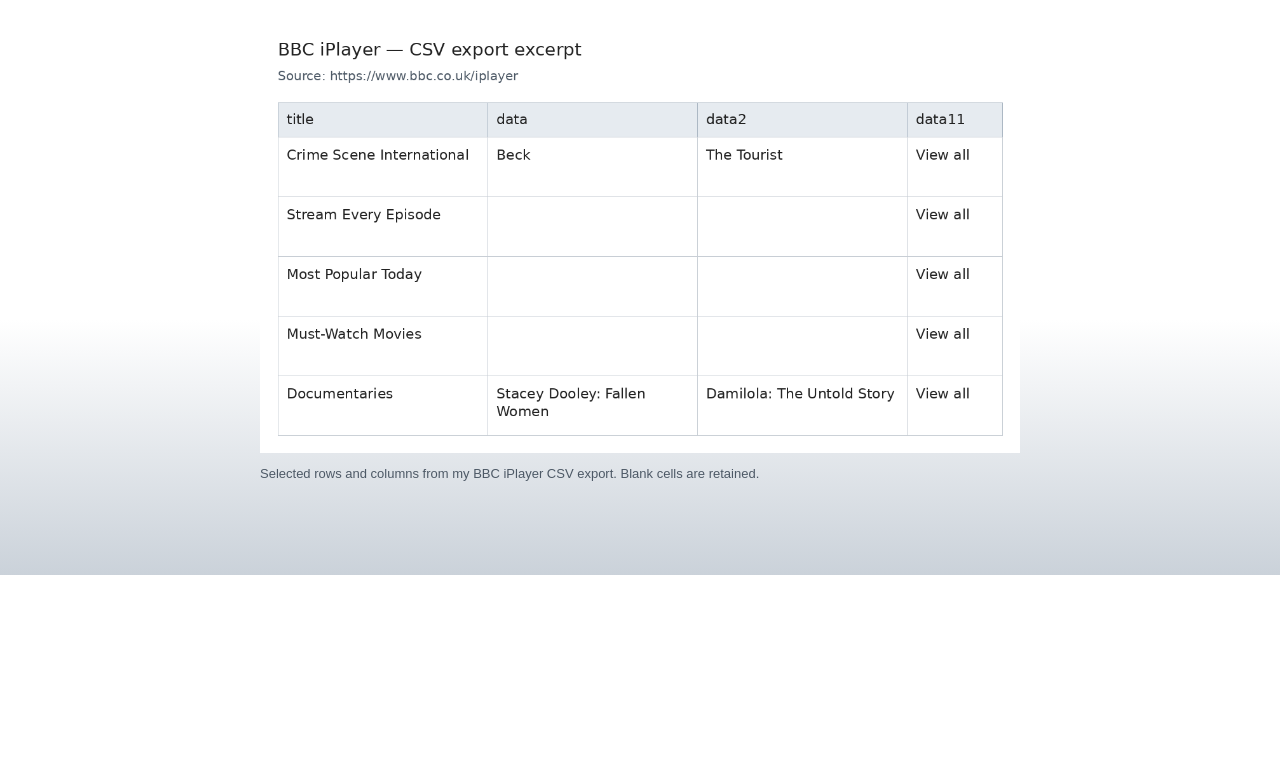
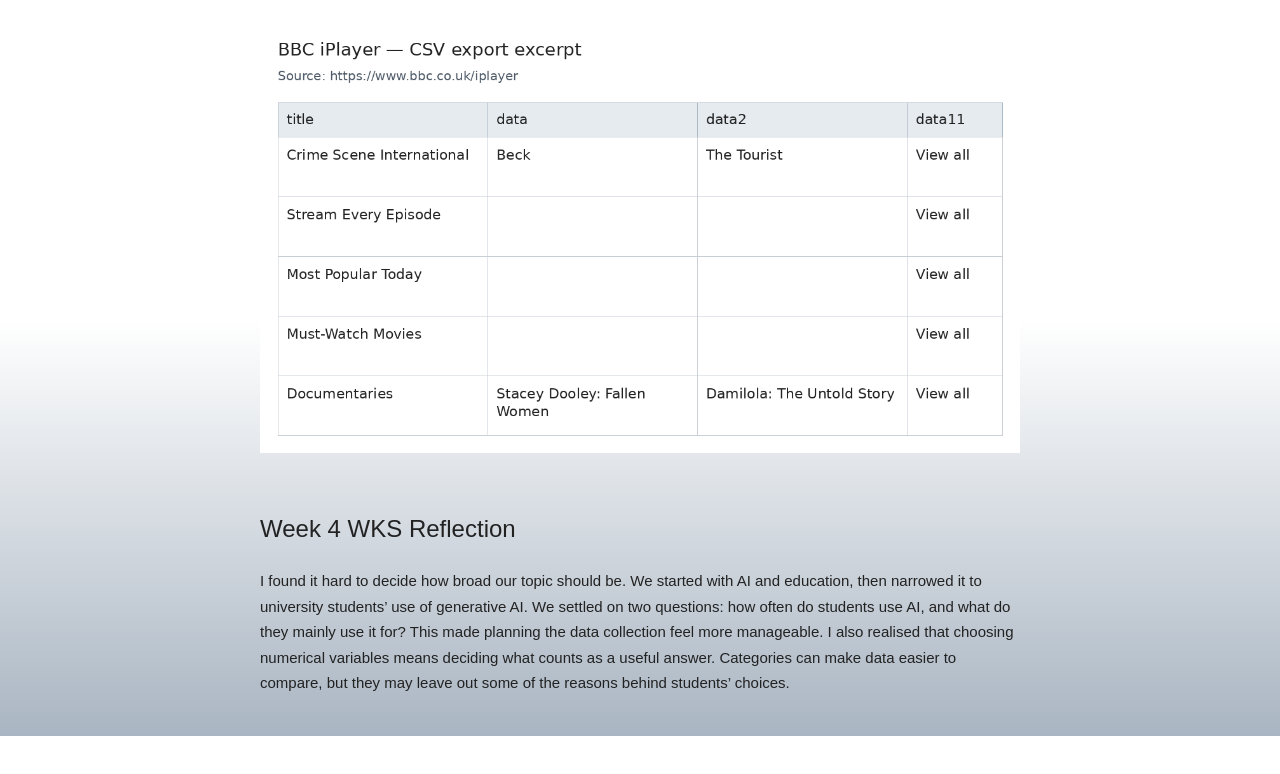
Before and after one commit to AriAmuro/COMM5780, a plain HTML site: page wks.html in a window 1280 px wide. Shown: the part 864-1638 px from the top of the page. Before the commit the page ends 1439 px from the top, so only its background shows below. Drawn offline with Linux system fonts and the light colour scheme.

Commit message:
Add Week 4 reflection on narrowing AI and education topic

```diff
--- a/wks.html
+++ b/wks.html
@@ -36,8 +36,11 @@
         <a href="images/iplayer-data-excerpt.png">
           <img src="images/iplayer-data-excerpt.png" width="1196" height="674" alt="Five rows from my BBC iPlayer CSV export, showing programme categories, titles, blank cells and View all button text.">
         </a>
-        <figcaption>Selected rows and columns from my BBC iPlayer CSV export. Blank cells are retained.</figcaption>
       </figure>
+    </article>
+    <article class="reflection">
+      <h2 class="reflection-title">Week 4 WKS Reflection</h2>
+      <p>I found it hard to decide how broad our topic should be. We started with AI and education, then narrowed it to university students’ use of generative AI. We settled on two questions: how often do students use AI, and what do they mainly use it for? This made planning the data collection feel more manageable. I also realised that choosing numerical variables means deciding what counts as a useful answer. Categories can make data easier to compare, but they may leave out some of the reasons behind students’ choices.</p>
     </article>
   </main>
 </body>
```
